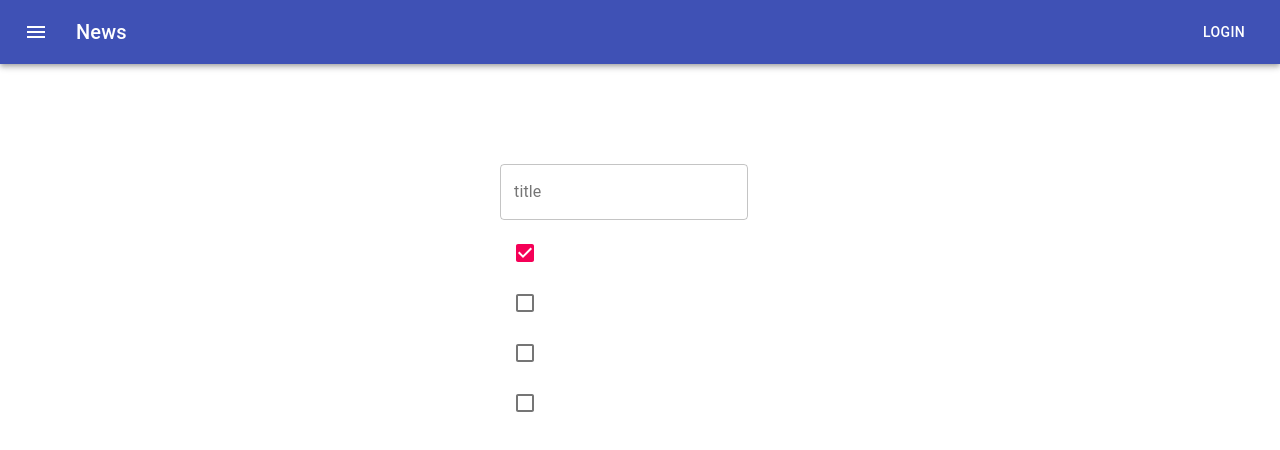
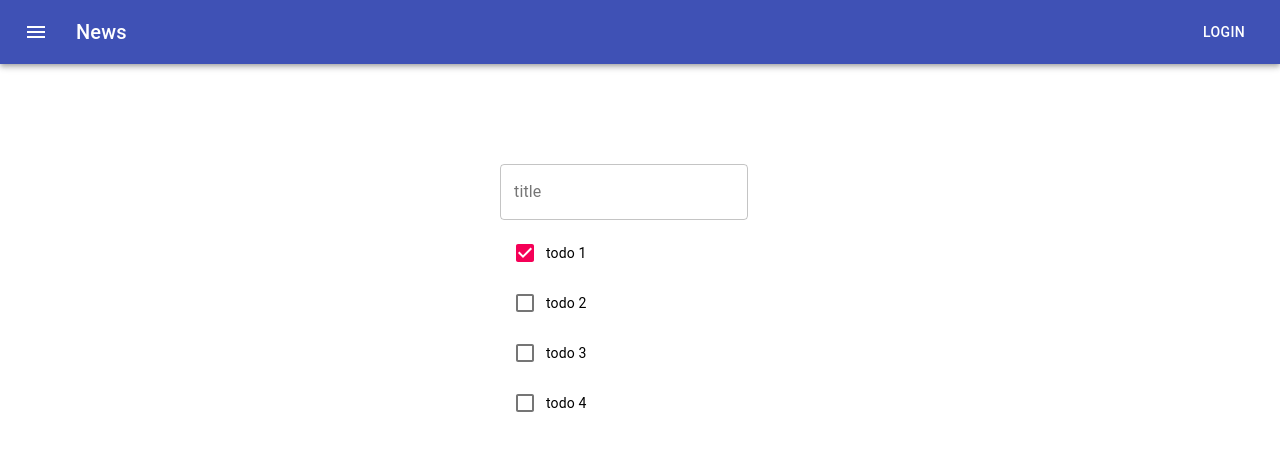
Before and after one commit to yutech941/ToDoList, a React (Create React App) app: page / in a window 1280 px wide. Shown: the top 450 px of the page. Built offline with nearby package versions, Linux system fonts and the light colour scheme.

Commit message:
no message

```diff
--- a/src/components/material-ui/SimpleList.js
+++ b/src/components/material-ui/SimpleList.js
@@ -44,7 +44,6 @@ export default function CheckboxList() {
             button
             onClick={handleToggle(value)}
           >
-            <ListItemIcon>
             <Checkbox
               edge="start"
               checked={checked.indexOf(value) !== -1}
@@ -52,8 +51,8 @@ export default function CheckboxList() {
               disableRipple
               inputProps={{ "aria-labelledby": labelId }}
             />
-            </ListItemIcon>
-            <ListItemText id={labelId} primary="" />
+
+            <ListItemText id={labelId} primary={`todo ${value + 1}`} />
           </ListItem>
         );
       })}
```
Lines whose indentation alone changed are shown as unchanged.
